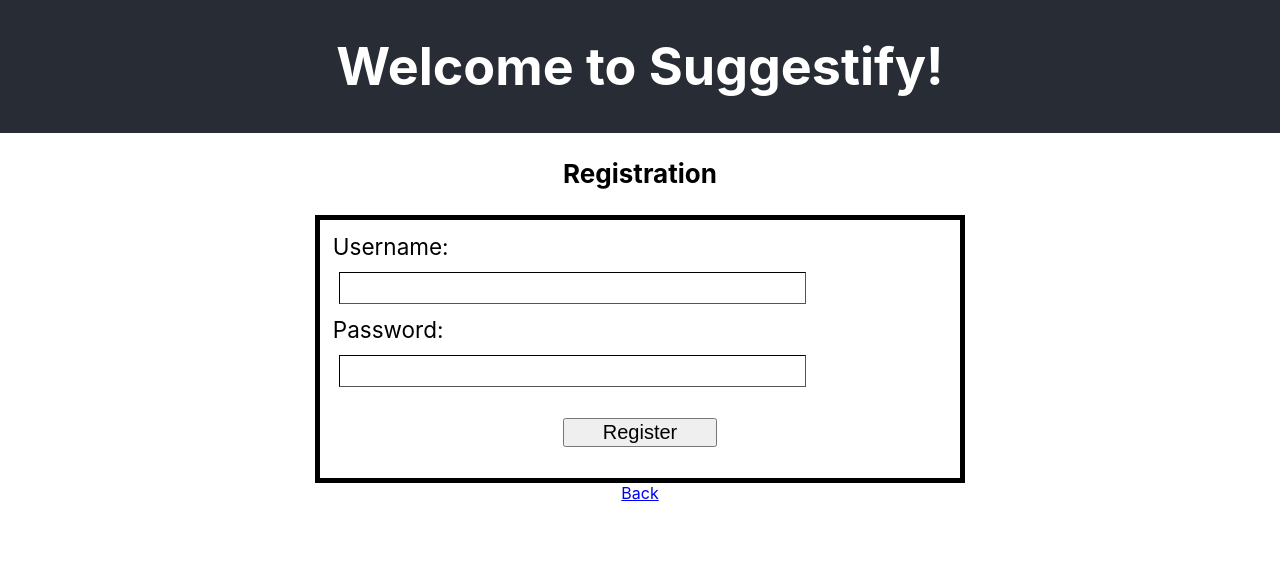
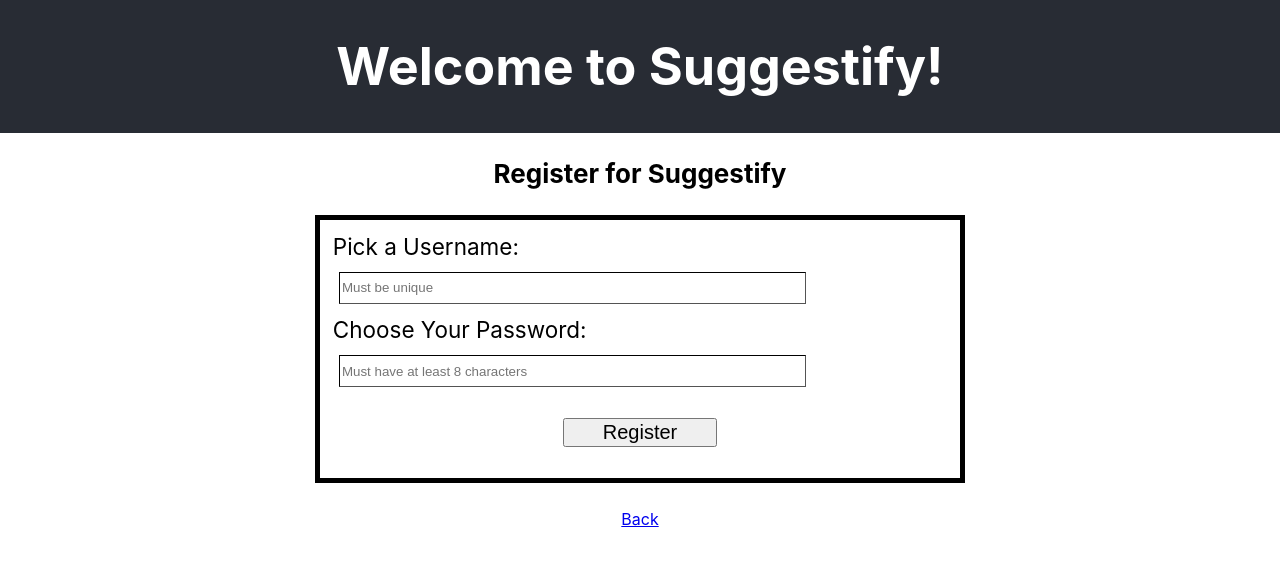
Before and after one commit to spotifyrecommendationtrey/Front_End, a React (Create React App) app in the folder suggestify/: page /register in a window 1280 px wide. Shown: the top 566 px of the page. Built offline with nearby package versions, Linux system fonts and the light colour scheme.

Commit message:
polished structure

```diff
--- a/suggestify/src/components/Register.js
+++ b/suggestify/src/components/Register.js
@@ -4,6 +4,7 @@
 
 const FormContainer = styled.div`
     margin: 0 auto;
+    margin-bottom: 2%;
     border: 5px solid;
     width: 50%;
     form{
@@ -53,14 +54,14 @@
         <FormContainer>
             <form className='user-register'>
 
-                <label htmlFor='new-username'>Username: </label>
-                <input type ='text' id='new-username' name='username' onChange={onInputChange}></input>
+                <label htmlFor='new-username'>Pick a Username: </label>
+                <input type ='text' id='new-username' name='username' placeholder='Must be unique' onChange={onInputChange}></input>
 
                 {/* <label htmlFor='user-email'>Email: </label>
                 <input type ='email' id='user-email' name='new-username'></input> */}
                 {/* add minLength to password */}
-                <label htmlFor='new-password'>Password: </label>
-                <input type ='text' id='new-password' name='password' onChange={onInputChange}></input>
+                <label htmlFor='new-password'>Choose Your Password: </label>
+                <input type ='text' id='new-password' name='password' placeholder='Must have at least 8 characters' minLength= '8' onChange={onInputChange}></input>
 
                 <button type='submit' onSubmit={onSubmit}>Register</button>
             </form>
--- a/suggestify/src/components/UserLog.js
+++ b/suggestify/src/components/UserLog.js
@@ -29,7 +29,7 @@
         <LogContainer>
         <Switch>
             <Route path='/register'>
-                <h2>Registration</h2>
+                <h2>Register for Suggestify</h2>
                 <Register />
                 <Link to='/'>Back</Link>
             </Route>
@@ -37,7 +37,7 @@
                 <h2>Login for the Vibes</h2>
                 <Login />
                 <h3 className='reg-title-link'>New User?</h3>
-                <Link to='/register'>Register</Link>
+                <Link to='/register'>Register Here</Link>
             </Route>
         </Switch>
 
```
